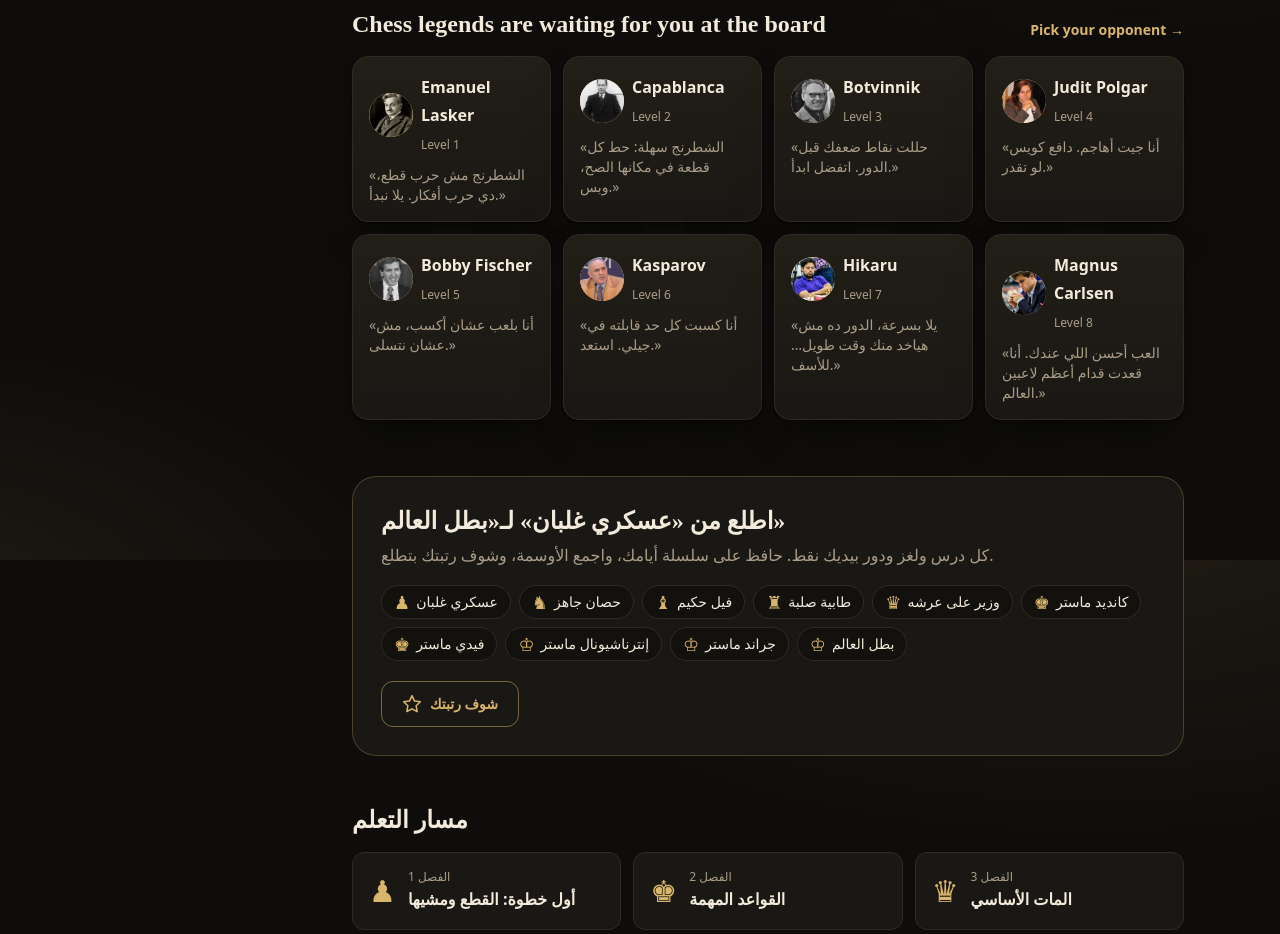
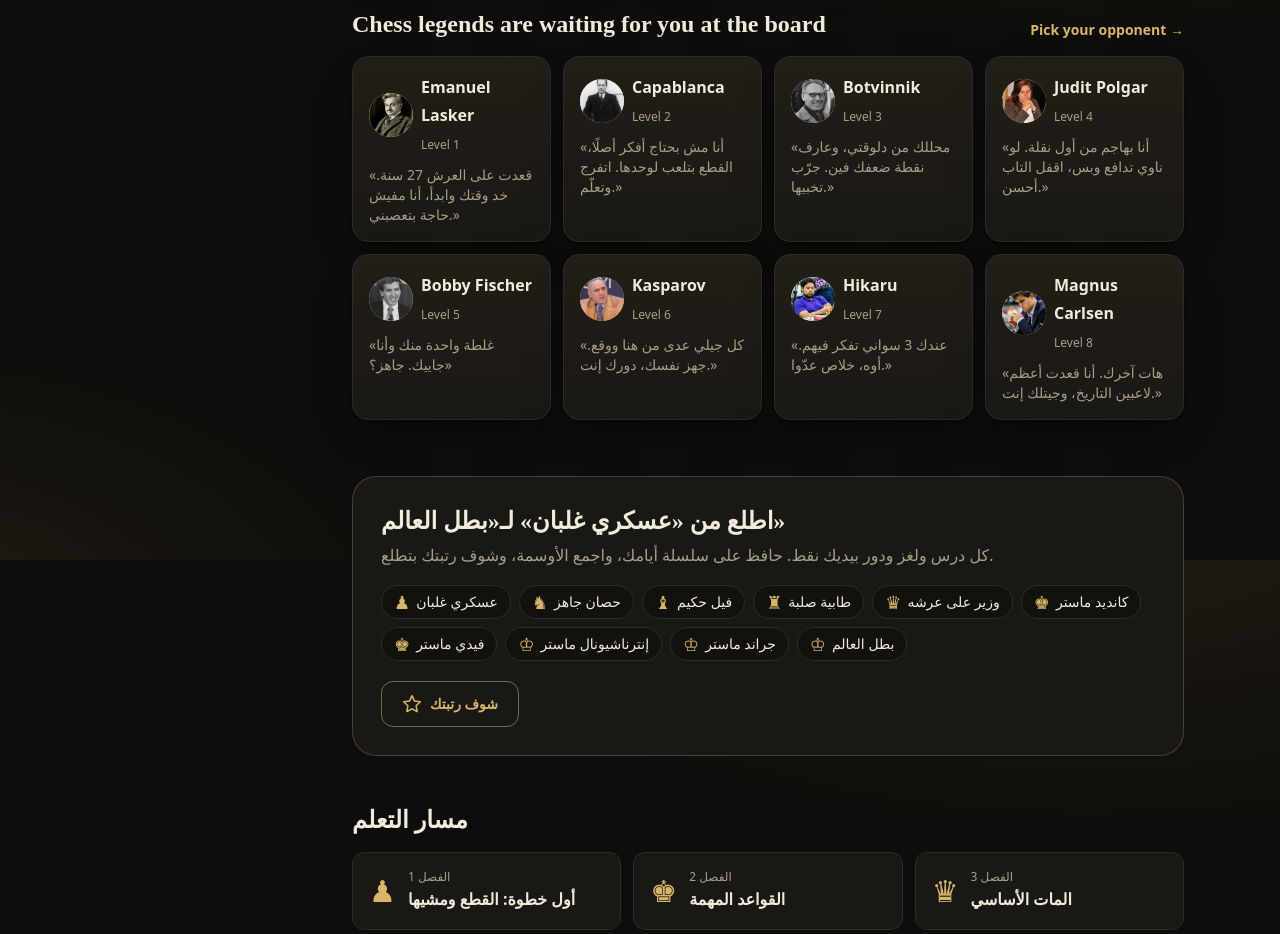
Before and after one commit to alhinawi/Chesti-Think-Play-Conquer, a Next.js app: page / in a window 1280 px wide. Shown: the part 1840-2774 px from the top of the page. Built offline with nearby package versions, Linux system fonts and the light colour scheme; no server answers.

Commit message:
كلام الأبطال بقى تراش-توك مصري على مزاج كل واحد

```diff
--- a/src/data/bots.ts
+++ b/src/data/bots.ts
@@ -26,10 +26,10 @@ export const BOTS: Bot[] = [
     name: 'Emanuel Lasker',
     initials: 'La',
     tagline: 'بطل العالم الأطول حكمًا في التاريخ. فيلسوف اللعبة، بيكسبك بهدوء.',
-    greet: 'الشطرنج مش حرب قطع، دي حرب أفكار. يلا نبدأ.',
-    wins: 'اللي بيعرف يستنى، بيكسب في الآخر.',
-    loses: 'خسارة كويسة بتعلّم أكتر من 10 مكاسب. أحسنت.',
-    checked: 'كش؟ جميل، كده الدور بقى فيه فكرة.',
+    greet: 'قعدت على العرش 27 سنة. خد وقتك وابدأ، أنا مفيش حاجة بتعصبني.',
+    wins: 'قلتلك. الشطرنج نفسية قبل ما تكون قطع.',
+    loses: 'عاشت والله. محدش كسبني بالساهل، وإنت عملتها.',
+    checked: 'كش؟ النفس هادية يا صاحبي، الهجوم مش بالصوت.',
   },
   {
     level: 2,
@@ -38,10 +38,10 @@ export const BOTS: Bot[] = [
     name: 'Capablanca',
     initials: 'Ca',
     tagline: 'العبقري الكوبي. بيلعب بفطرة، وكأن القطع بتمشي لوحدها.',
-    greet: 'الشطرنج سهلة: حط كل قطعة في مكانها الصح، وبس.',
-    wins: 'البساطة دايمًا بتكسب يا صديقي.',
-    loses: 'جميل! قليل أوي اللي بيكسبني في دور نضيف كده.',
-    checked: 'كش واحد مش هيغير النتيجة يا صديقي.',
+    greet: 'أنا مش بحتاج أفكر أصلًا، القطع بتلعب لوحدها. اتفرج وتعلّم.',
+    wins: 'سهلة؟ آه. إنت اللي صعّبتها على نفسك.',
+    loses: 'دي خسارة نادرة، احتفظ بيها. قليل أوي اللي يقدر يعملها.',
+    checked: 'كش حلو. وبرضه هكسبك.',
   },
   {
     level: 3,
@@ -50,10 +50,10 @@ export const BOTS: Bot[] = [
     name: 'Botvinnik',
     initials: 'Bo',
     tagline: 'أبو المدرسة السوفيتية. كل نقلة عنده ليها سبب علمي محسوب.',
-    greet: 'حللت نقاط ضعفك قبل الدور. اتفضل ابدأ.',
-    wins: 'كما توقع التحليل تمامًا.',
-    loses: 'هسجل الدور ده وأدرسه النهاردة بالليل. مبروك.',
-    checked: 'ملحوظ. سيتم أخذ الكش في الاعتبار.',
+    greet: 'محللك من دلوقتي، وعارف نقطة ضعفك فين. جرّب تخبيها.',
+    wins: 'التحليل مبيكذبش. الجاية اذاكر أكتر.',
+    loses: 'الدور ده هيدخل المنهج. مبروك، بقيت جزء من العلم.',
+    checked: 'كش متوقع. والرد مدروس.',
   },
   {
     level: 4,
@@ -62,10 +62,10 @@ export const BOTS: Bot[] = [
     name: 'Judit Polgar',
     initials: 'Po',
     tagline: 'أقوى لاعبة في التاريخ. بتهجم من أول نقلة ومبترحمش حد.',
-    greet: 'أنا جيت أهاجم. دافع كويس لو تقدر.',
-    wins: 'الهجوم أفضل دفاع، ومحدش بيقدر عليه.',
-    loses: 'حلو! قليل اللي بيصمد قدامي كده. عاشت.',
-    checked: 'كشك ده مش هيوقف الهجوم.',
+    greet: 'أنا بهاجم من أول نقلة. لو ناوي تدافع وبس، اقفل التاب أحسن.',
+    wins: 'قلتلك مبرحمش. الهجوم مش جريمة.',
+    loses: 'صمدت قدام هجومي؟ دي وسام على صدرك.',
+    checked: 'كشك ده بيزوّد ناري بس.',
   },
   {
     level: 5,
@@ -74,10 +74,10 @@ export const BOTS: Bot[] = [
     name: 'Bobby Fischer',
     initials: 'Fi',
     tagline: 'عبقري أمريكا. دقة مرعبة، ومبيسيبش أصغر غلطة تعدي.',
-    greet: 'أنا بلعب عشان أكسب، مش عشان نتسلى.',
-    wins: 'الشطرنج محتاجة تركيز. إنت رحت فين بالضبط؟',
-    loses: 'مش مصدق. هنحلل الدور ده دلوقتي حالًا.',
-    checked: 'الكش مش نقلة، الكش مجرد إزعاج.',
+    greet: 'غلطة واحدة منك وأنا جاييك. جاهز؟',
+    wins: 'غلطت. وقلتلك أنا مبسامحش.',
+    loses: 'إزاي؟! لأ، استنى… بجد محترم. الدور ده يتدرّس.',
+    checked: 'كش؟ إزعاج بس. ركّز في المشكلة الحقيقية.',
   },
   {
     level: 6,
@@ -86,10 +86,10 @@ export const BOTS: Bot[] = [
     name: 'Kasparov',
     initials: 'Ka',
     tagline: 'أسطورة روسيا. طاقة نار وهجوم مش بيقف من أول نقلة.',
-    greet: 'أنا كسبت كل حد قابلته في جيلي. استعد.',
-    wins: 'الهجوم عندي مش اختيار، ده طبيعتي.',
-    loses: 'برافو، دور محترم. بس متتعودش: الجاية ليا.',
-    checked: 'كشك بيضحكني. شوف اللي جاي.',
+    greet: 'كل جيلي عدى من هنا ووقع. جهز نفسك، دورك إنت.',
+    wins: 'النار اللي جوايا مش بتنطفي. حاول تبردها الجاية.',
+    loses: 'سجّل التاريخ ده: كسبت كاسباروف. بس الجاية ليا، متتعودش.',
+    checked: 'كش؟ هاها. شوف بقى النار الحقيقية.',
   },
   {
     level: 7,
@@ -98,10 +98,10 @@ export const BOTS: Bot[] = [
     name: 'Hikaru',
     initials: 'Hi',
     tagline: 'ملك البليتز والسرعة. بيلعب أسرع من ما تفكر.',
-    greet: 'يلا بسرعة، الدور ده مش هياخد منك وقت طويل… للأسف.',
-    wins: 'جي جي. السرعة فرقت.',
-    loses: 'أوكي، دي كانت محترمة. ريفينج؟',
-    checked: 'كش؟ شفتها من 3 نقلات.',
+    greet: 'عندك 3 سواني تفكر فيهم. أوه، خلاص عدّوا.',
+    wins: 'جي جي. وأنا أصلًا مكنتش باصص للشاشة.',
+    loses: 'إيه ده… كسبتني؟ ريفينج. دلوقتي. حالًا.',
+    checked: 'الكش ده شفته قبل ما تفكر فيه.',
   },
   {
     level: 8,
@@ -110,10 +110,10 @@ export const BOTS: Bot[] = [
     name: 'Magnus Carlsen',
     initials: 'Ma',
     tagline: 'أعلى تقييم في تاريخ اللعبة. النهايات عنده فن لوحده.',
-    greet: 'العب أحسن اللي عندك. أنا قعدت قدام أعظم لاعبين العالم.',
-    wins: 'الدور اتكسب من النص، إنت بس اللي مكمل.',
-    loses: 'ماشي… دي هتتكتب في الكتب. مبروك بجد.',
-    checked: 'كش. ومن هنا أنا اللي هكسب.',
+    greet: 'هات آخرك. أنا قعدت أعظم لاعبين التاريخ، وجيتلك إنت.',
+    wins: 'النهايات دي أنا اللي كاتبها. إنت كنت ضيف فيها بس.',
+    loses: 'خسرت؟ سيبني أتأكد… آه بجد. احتفل كويس، دي مش بتتكرر.',
+    checked: 'كش واحد؟ استنى تشوف الباقي.',
   },
 ]
 
```
